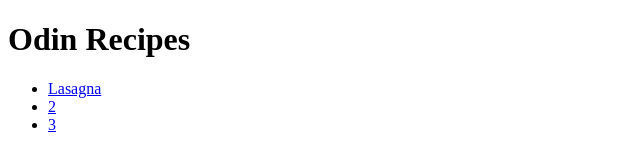
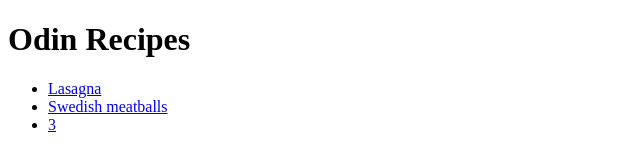
Before and after one commit to Aswgt999/odin-recipes, a plain HTML site: page index.html in a window 1280 px wide. Shown: the whole page, without its empty margins (0-640 px from the left). Drawn offline with Linux system fonts and the light colour scheme.

Commit message:
updated index.html to include new recipe

```diff
--- a/index.html
+++ b/index.html
@@ -9,7 +9,7 @@
     <h1>Odin Recipes</h1>
     <ul>
       <li><a href="recipes/lasagna.html">Lasagna</a></li>
-      <li><a href="recipes/2.html">2</a></li>
+      <li><a href="recipes/swedish-meatballs.html">Swedish meatballs</a></li>
       <li><a href="recipes/3.html">3</a></li>
     </ul>
   </body>
```
